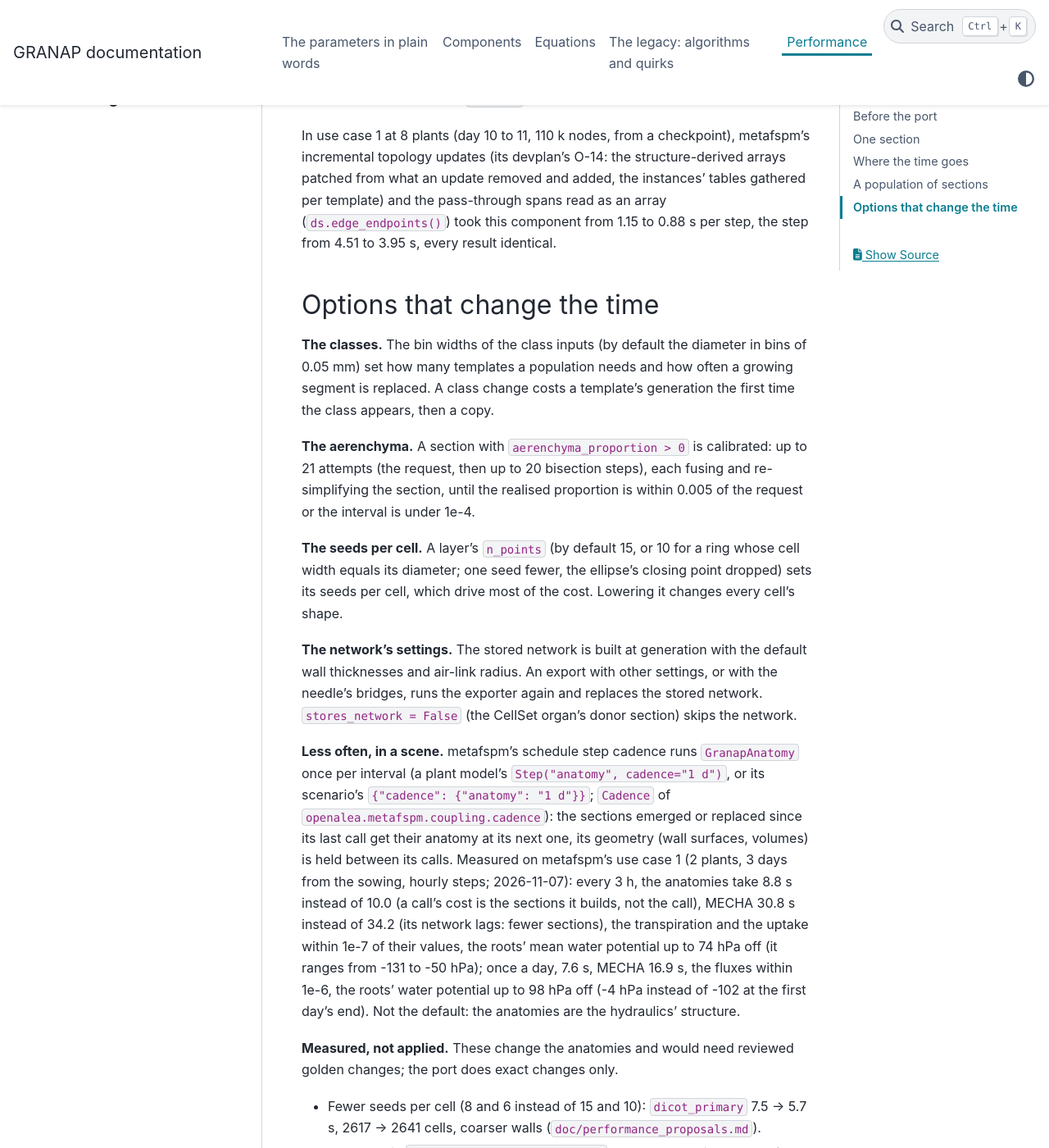
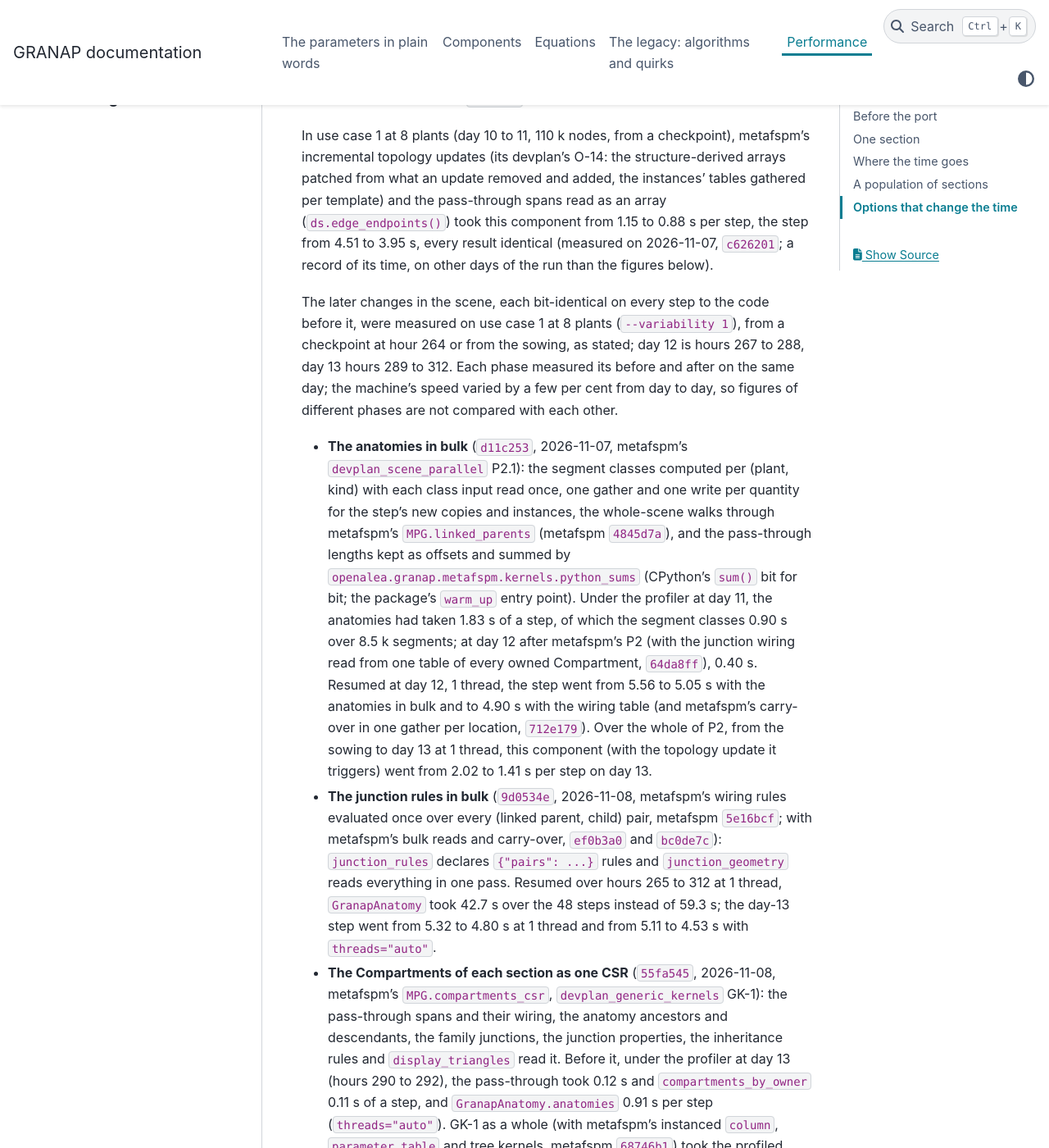
Before and after one commit to openalea-incubator/GRANAP-dev, a Sphinx documentation site: the page built from doc/performance.rst, in a window 1280 px wide and 1400 px high, scrolled down 5839 px. Shown: the whole window at 82% size. Built offline with Sphinx 7.4.7 and the PyData theme 0.15.4, drawn with Linux system fonts in a browser that asks for light colours; pages that are not in the unit, such as notebooks, are missing from menus; the version number could not be read and is left out; some of the changed text lies outside the part shown.

Commit message:
doc/performance.rst: the scene's figures after O-14, dated: P2's anatomies in bulk, P6's junction rules in bulk (GranapAnatomy 59.3 -> 42.7 s over 48 steps at 8 plants), GK-1's Compartments as one CSR, the step after QG-3 (8 plants, day 13: 4.27 s at 1 thread, 3.92 s auto); O-14's marked as of its time

```diff
--- a/doc/performance.rst
+++ b/doc/performance.rst
@@ -204,7 +204,41 @@ section's MPG writes went from 0.25 to 0.07 s with ``ArrayDict.update`` in bulk
 In use case 1 at 8 plants (day 10 to 11, 110 k nodes, from a checkpoint), metafspm's incremental topology updates
 (its devplan's O-14: the structure-derived arrays patched from what an update removed and added, the instances'
 tables gathered per template) and the pass-through spans read as an array (``ds.edge_endpoints()``) took this
-component from 1.15 to 0.88 s per step, the step from 4.51 to 3.95 s, every result identical.
+component from 1.15 to 0.88 s per step, the step from 4.51 to 3.95 s, every result identical (measured on 2026-11-07,
+``c626201``; a record of its time, on other days of the run than the figures below).
+
+The later changes in the scene, each bit-identical on every step to the code before it, were measured on use case 1 at
+8 plants (``--variability 1``), from a checkpoint at hour 264 or from the sowing, as stated; day 12 is hours 267 to 288,
+day 13 hours 289 to 312. Each phase measured its before and after on the same day; the machine's speed varied by a few
+per cent from day to day, so figures of different phases are not compared with each other.
+
+- **The anatomies in bulk** (``d11c253``, 2026-11-07, metafspm's ``devplan_scene_parallel`` P2.1): the segment classes
+  computed per (plant, kind) with each class input read once, one gather and one write per quantity for the step's
+  new copies and instances, the whole-scene walks through metafspm's ``MPG.linked_parents`` (metafspm ``4845d7a``), and
+  the pass-through lengths kept as offsets and summed by ``openalea.granap.metafspm.kernels.python_sums`` (CPython's
+  ``sum()`` bit for bit; the package's ``warm_up`` entry point). Under the profiler at day 11, the anatomies had taken
+  1.83 s of a step, of which the segment classes 0.90 s over 8.5 k segments; at day 12 after metafspm's P2 (with the
+  junction wiring read from one table of every owned Compartment, ``64da8ff``), 0.40 s. Resumed at day 12, 1 thread,
+  the step went from 5.56 to 5.05 s with the anatomies in bulk and to 4.90 s with the wiring table (and metafspm's
+  carry-over in one gather per location, ``712e179``). Over the whole of P2, from the sowing to day 13 at 1 thread,
+  this component (with the topology update it triggers) went from 2.02 to 1.41 s per step on day 13.
+- **The junction rules in bulk** (``9d0534e``, 2026-11-08, metafspm's wiring rules evaluated once over every (linked
+  parent, child) pair, metafspm ``5e16bcf``; with metafspm's bulk reads and carry-over, ``ef0b3a0`` and ``bc0de7c``):
+  ``junction_rules`` declares ``{"pairs": ...}`` rules and ``junction_geometry`` reads everything in one pass.
+  Resumed over hours 265 to 312 at 1 thread, ``GranapAnatomy`` took 42.7 s over the 48 steps instead of 59.3 s; the
+  day-13 step went from 5.32 to 4.80 s at 1 thread and from 5.11 to 4.53 s with ``threads="auto"``.
+- **The Compartments of each section as one CSR** (``55fa545``, 2026-11-08, metafspm's ``MPG.compartments_csr``,
+  ``devplan_generic_kernels`` GK-1): the pass-through spans and their wiring, the anatomy ancestors and descendants, the
+  family junctions, the junction properties, the inheritance rules and ``display_triangles`` read it. Before it, under
+  the profiler at day 13 (hours 290 to 292), the pass-through took 0.12 s and ``compartments_by_owner`` 0.11 s of a
+  step, and ``GranapAnatomy.anatomies`` 0.91 s per step (``threads="auto"``). GK-1 as a whole (with metafspm's
+  instanced ``column``, ``parameter_table`` and tree kernels, metafspm ``68746b1``) took the profiled day-13 step from
+  5.21 to 4.75 s at 1 thread and from 5.07 to 4.57 s with ``threads="auto"``; resumed, the day-13 step went from 4.91
+  to 4.54 s at 1 thread and from 4.62 to 4.29 s with ``threads="auto"``.
+- **The step today**, after metafspm's process pool was removed (metafspm ``b69347a``, GRANAP ``716a726``,
+  2026-11-08; a reduction's kinds now run in ``Compute``'s threads): resumed from hour 192, the step takes 3.59 s on
+  day 12 and 4.27 s on day 13 at 1 thread, 3.27 and 3.92 s with ``threads="auto"``. From the sowing to day 8 with
+  ``threads="auto"``, the run takes 292.6 s, at a peak of 3.15 GB for its memory-capped scope (all its processes).
 
 
 Options that change the time
```
